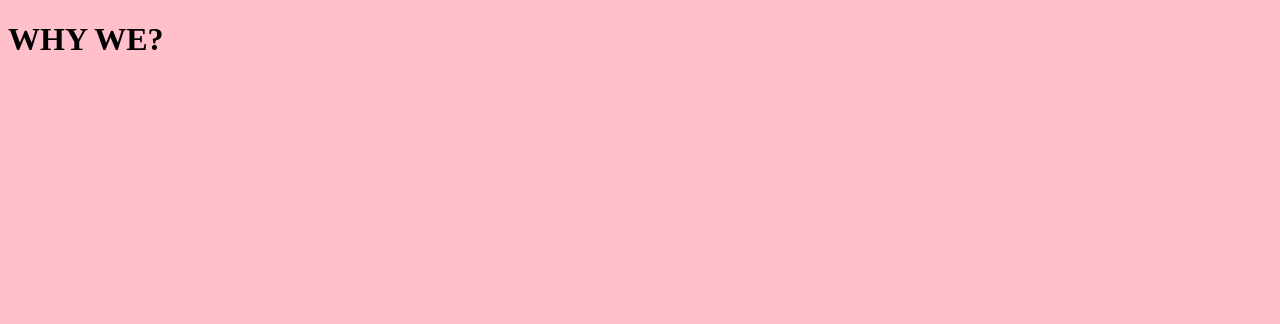
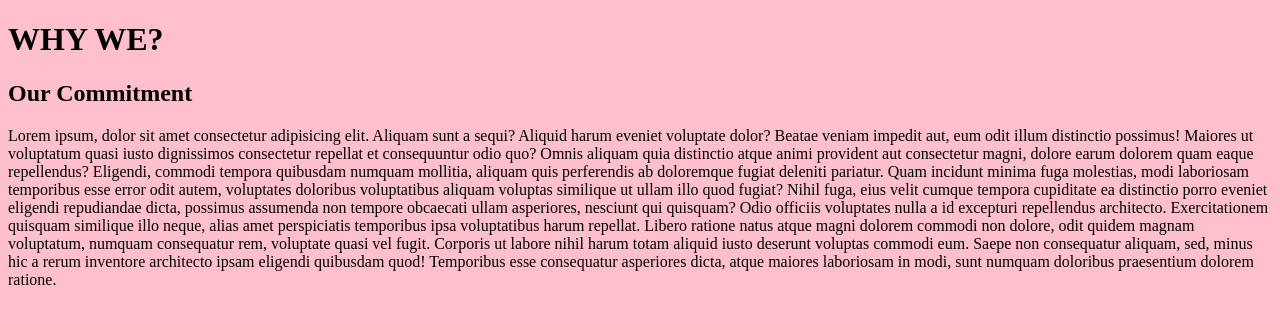
Before and after one commit to JoharyRANARIVAO/devWeb, a plain HTML site: page index.html in a window 1280 px wide. Drawn offline with Linux system fonts and the light colour scheme.

Commit message:
ajout commit oublie

```diff
--- a/index.html
+++ b/index.html
@@ -8,5 +8,8 @@
 </head>
 <body>
     <h1>WHY WE?</h1>
+    <h2>Our Commitment</h2>
+    <p class="commitment">Lorem ipsum, dolor sit amet consectetur adipisicing elit. Aliquam sunt a sequi? Aliquid harum eveniet voluptate dolor? Beatae veniam impedit aut, eum odit illum distinctio possimus! Maiores ut voluptatum quasi iusto dignissimos consectetur repellat et consequuntur odio quo? Omnis aliquam quia distinctio atque animi provident aut consectetur magni, dolore earum dolorem quam eaque repellendus? Eligendi, commodi tempora quibusdam numquam mollitia, aliquam quis perferendis ab doloremque fugiat deleniti pariatur. Quam incidunt minima fuga molestias, modi laboriosam temporibus esse error odit autem, voluptates doloribus voluptatibus aliquam voluptas similique ut ullam illo quod fugiat? Nihil fuga, eius velit cumque tempora cupiditate ea distinctio porro eveniet eligendi repudiandae dicta, possimus assumenda non tempore obcaecati ullam asperiores, nesciunt qui quisquam? Odio officiis voluptates nulla a id excepturi repellendus architecto. Exercitationem quisquam similique illo neque, alias amet perspiciatis temporibus ipsa voluptatibus harum repellat. Libero ratione natus atque magni dolorem commodi non dolore, odit quidem magnam voluptatum, numquam consequatur rem, voluptate quasi vel fugit. Corporis ut labore nihil harum totam aliquid iusto deserunt voluptas commodi eum. Saepe non consequatur aliquam, sed, minus hic a rerum inventore architecto ipsam eligendi quibusdam quod! Temporibus esse consequatur asperiores dicta, atque maiores laboriosam in modi,
+         sunt numquam doloribus praesentium dolorem ratione.</p>
 </body>
 </html>
```
